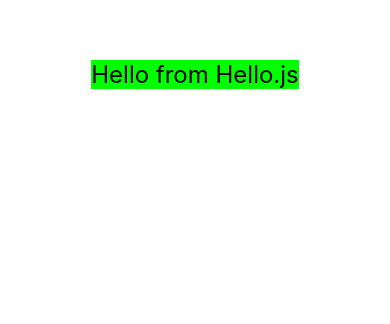
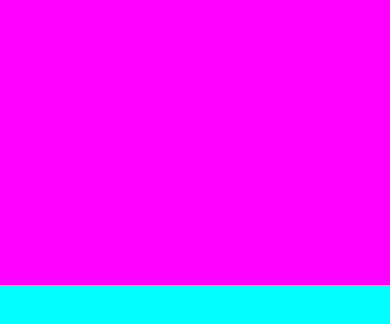
Before and after one commit to adammathieson/tipcalc, a React Native app: screen / in a window 390 px wide. Shown: the part 348-672 px from the top of the page. Built offline with nearby package versions, Linux system fonts and the light colour scheme.

Commit message:
basics of flex layout, similar to grid in ratios and presentation layout

```diff
--- a/App.js
+++ b/App.js
@@ -5,7 +5,8 @@
 export default function App() {
   return (
     <View style={styles.container}>
-      <Hello />
+      <View style={styles.view1}></View>
+      <View style={styles.view2}></View>
     </View>
   );
 }
@@ -13,8 +14,21 @@
 const styles = StyleSheet.create({
   container: {
     flex: 1,
+    // flexDirection: 'row',
     backgroundColor: '#fff',
     alignItems: 'center',
     justifyContent: 'center',
   },
+  view1: {
+    backgroundColor: '#ff00ff',
+    flex: 3,
+    height: 100,
+    width: '100%',
+  },
+  view2: {
+    backgroundColor: '#00ffff',
+    flex: 1,
+    height: 100,
+    width: '100%',
+  }
 });
```
